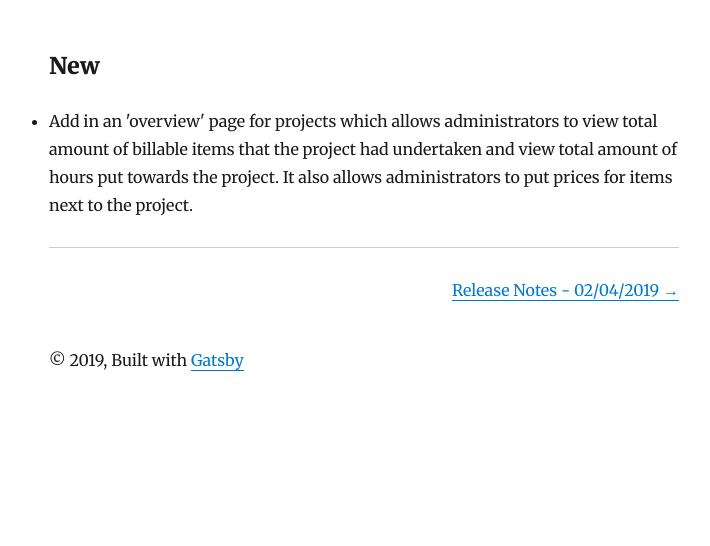
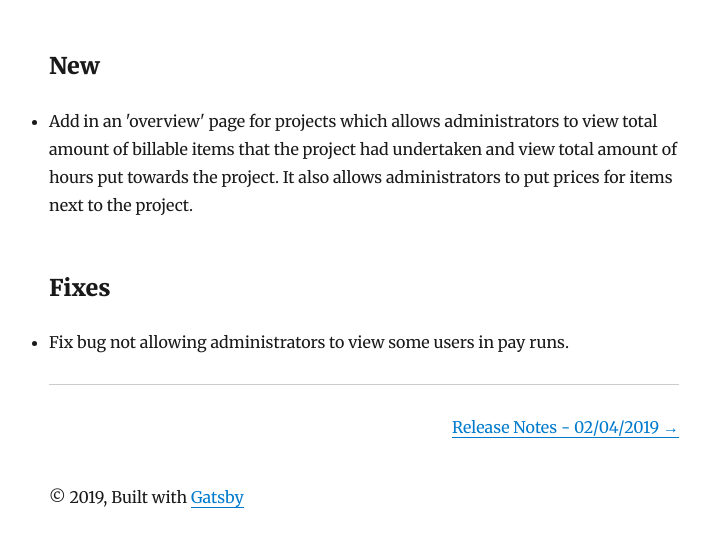
Before and after one commit to ProtestSoftware/boss-info, a Gatsby site: page /release-notes/01-04-2019/ in a window 1280 px wide. Shown: the part 198-744 px from the top of the page, without its empty margins (276-986 px from the left). Built offline with nearby package versions, Linux system fonts and the light colour scheme; Gatsby itself is replaced by a stand-in of ours; some packages are replaced by stand-ins of ours.

Commit message:
Update release notes

```diff
--- a/content/blog/release-notes/01-04-2019/index.md
+++ b/content/blog/release-notes/01-04-2019/index.md
@@ -8,3 +8,7 @@ description: "Release Notes"
 
 - Add in an 'overview' page for projects which allows administrators to view total amount of billable items that the project had undertaken
   and view total amount of hours put towards the project. It also allows administrators to put prices for items next to the project.
+
+### Fixes
+
+- Fix bug not allowing administrators to view some users in pay runs.
```
